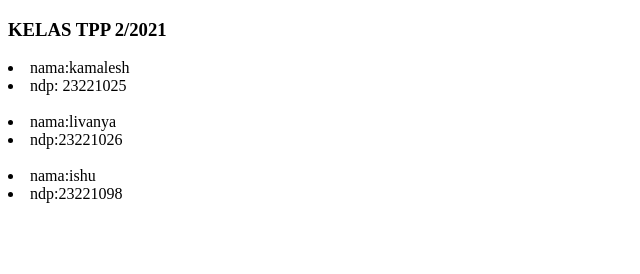
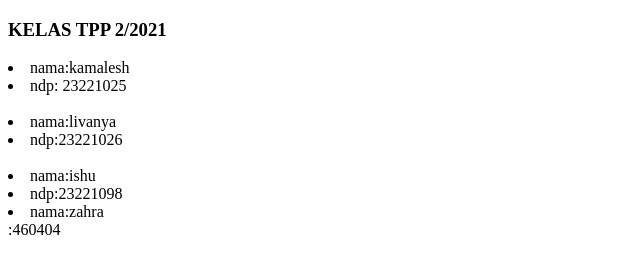
Before and after one commit to vrkamalesh/datapelajar-pelajar, a plain HTML site: page index.html in a window 1280 px wide. Shown: the whole page, without its empty margins (0-640 px from the left). Drawn offline with Linux system fonts and the light colour scheme.

Commit message:
edit file index

```diff
--- a/index.html
+++ b/index.html
@@ -17,5 +17,7 @@
     <li>nama:ishu</li>
     <li>ndp:23221098</li>
 
+    <li>nama:zahra <br>:460404</li>
+
 </body>
 </html>
```
